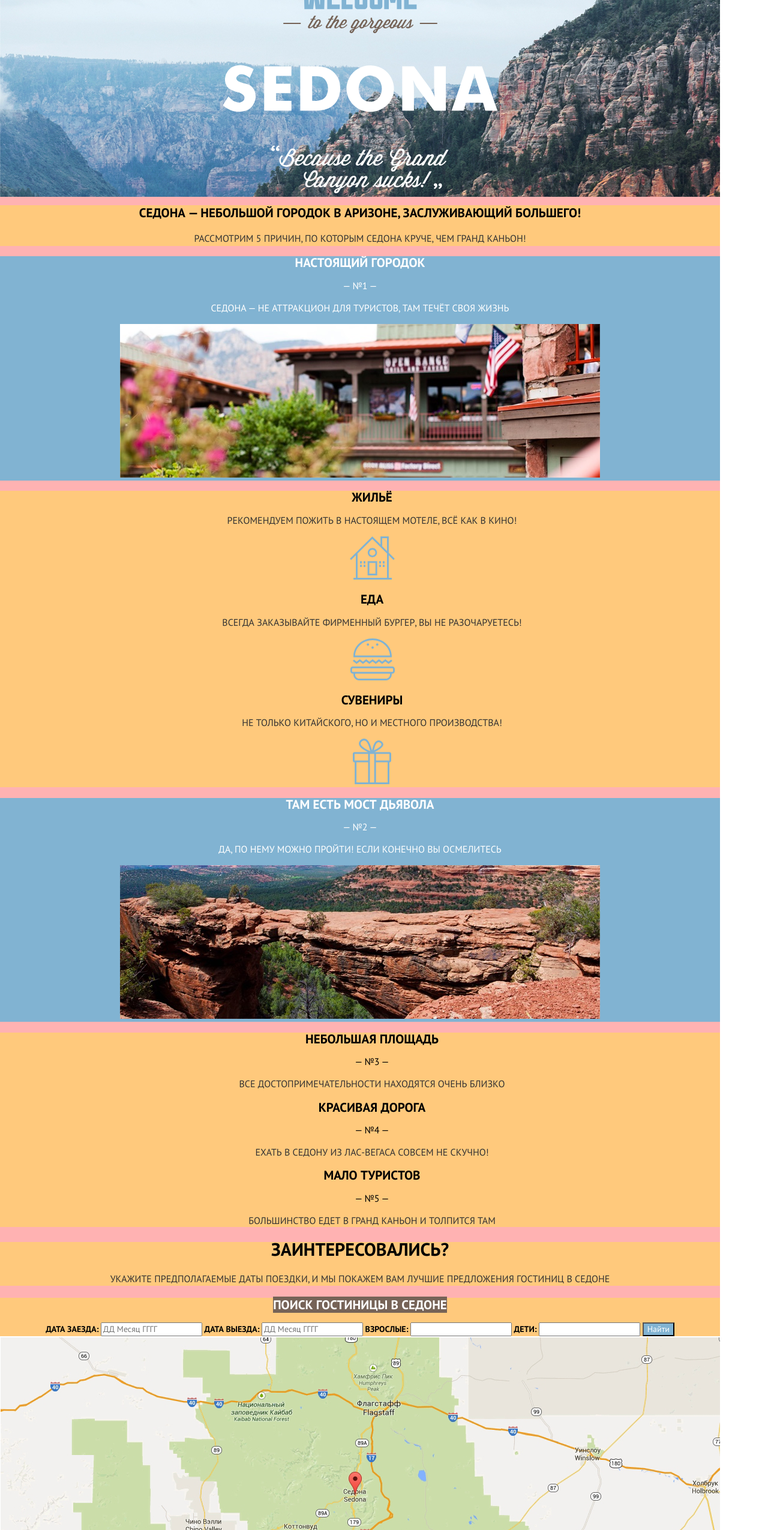
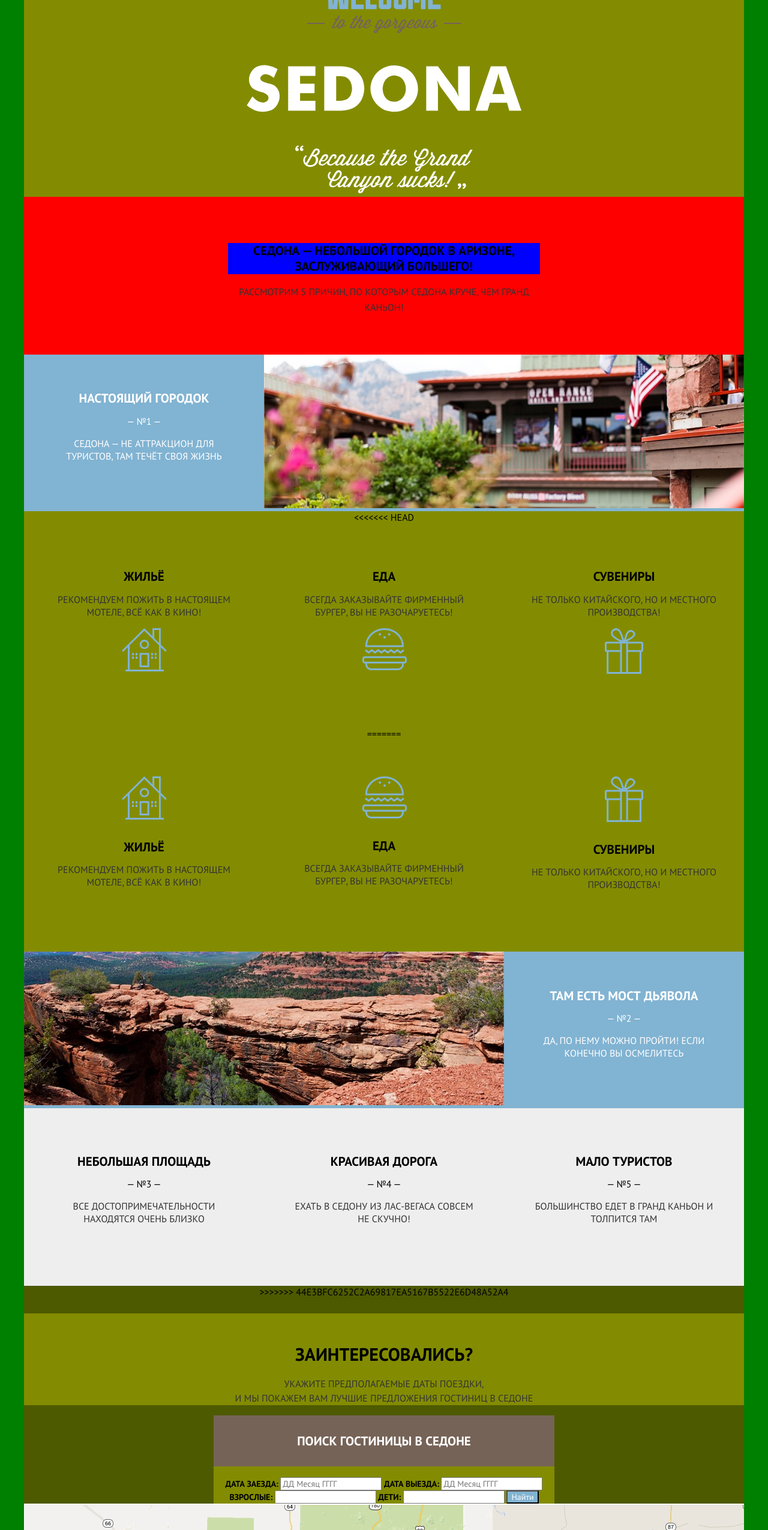
Before and after one commit to korki123/1000063-sedona-25, a plain HTML site: page index.html in a window 1280 px wide. Shown: the part 87-2637 px from the top of the page at 60% size. Drawn offline with Linux system fonts and the light colour scheme.

Commit message:
Revert "Revert "merge""
This reverts commit 6c3549f438e62c8c2e68f0a92e0abe0b4db2ed09.

```diff
--- a/css/style.css
+++ b/css/style.css
@@ -7,6 +7,14 @@ body {
   color: #000000;
   text-align: center;
   text-transform: uppercase;
+
+  width: 1200px;
+  background-color: green;
+}
+
+.centred {
+  width: 1200px;
+  margin: 0 auto;
 }
 
 /* Вспомогательный от Кекса */
@@ -36,11 +44,15 @@ a {
 }
 
 
+.main-header {
+  padding-bottom: -14px;
+}
+
 .navigation {
   font-size: 14px;
   font-weight: bold;
   line-height: 26px;
-}
+  }
 
 .main-navigation {
   margin: 0;
@@ -56,12 +68,30 @@ a {
   list-style: none;
 }
 
+.main-navigation {
+  margin: 0;
+  padding: 0;
+  display: flex;
+  width: 1200px;
+}
+
+
 .site-navigation {
   color: #000000;
+<<<<<<< HEAD
   width: 239px;
   height: 56px;
   padding-top: 14px;
 
+=======
+  padding: 15px 0;
+  width: 240px;
+  text-align: center;
+}
+
+.site-navigation:nth-child(2) {
+  margin-right: 240px;
+>>>>>>> 44e3bfc6252c2a69817ea5167b5522e6d48a52a4
 }
 
 .site-navigation:hover {
@@ -81,6 +111,7 @@ a {
   color: #81B3D2;
 }
 
+<<<<<<< HEAD
 .main-navigation li:nth-child(-n+2) {
   order: 0;
 }
@@ -94,16 +125,29 @@ a {
 }
 
 
+=======
+>>>>>>> 44e3bfc6252c2a69817ea5167b5522e6d48a52a4
 .main-intro {
   background-image: url("../img/bg-photo.jpg");
   background-repeat: no-repeat;
   background-color: #81B3D2;
+  width: 1200px;
+  padding: 75px 0 75px 0;
+}
+
+.features-sedona {
+  padding-top: 63px;
+  padding-left: 340px;
+  padding-right: 340px;
+  padding-bottom: 50px;
+  background-color: red;
 }
 
 .features-sedona h1 {
   font-size: 21px;
   font-weight: bold;
   line-height: 26px;
+  background-color: blue;
 }
 
 .features-sedona p {
@@ -111,11 +155,30 @@ a {
   color: #333333;
 }
 
+.features {
+  display: flex;
+  flex-direction: column;
+}
+
 .features-advantage {
   background-color: #81B3D2;
   color: #ffffff;
 }
 
+.features-point-1,
+.features-point-2 {
+  width: 400px;
+  box-sizing: border-box;
+  padding: 45px 60px ;
+}
+
+.features-point-1 {
+  float: left;
+}
+
+.features-point-2 {
+  float: right;
+}
 
 .features-advantage h2,
 .features-leisure h2 {
@@ -127,9 +190,27 @@ a {
   color: #333333;
 }
 
+.features-leisure-list {
+  margin: 0;
+  padding: 0;
+  display: flex;
+}
+
+.features-icon {
+  margin-bottom: 30px;
+}
+
+.features-leisure-item {
+  width: 400px;
+  padding: 60px 45px 85px 45px;
+}
+
 .features-interest h2 {
   font-size: 30px;
   line-height: 24px;
+  padding-top: 56px;
+  padding-left: 400px;
+  padding-right: 400px;
 }
 
 .features-interest p {
@@ -137,16 +218,27 @@ a {
   color: #333333;
 }
 
-.search-hotel a {
+.last {
+  background-color: #eeeeee;
+}
+
+.search-hotel{
+  width: 568px;
+  margin: 0 auto;
+}
+
+
+.search-hotel h2 {
   font-size: 21px;
   color: white;
   background-color: #766357;
+  padding-top: 32px;
+  padding-bottom: 32px;
 }
 
-.search-hotel a:hover {
+.search-hotel h2:hover {
   background-color: #604E43;
 }
-
 
 .search-data {
   font-size: 14px;
@@ -162,12 +254,34 @@ a {
   background-color: #669EC0;
 }
 
+.main-footer {
+  display: flex;
+  justify-content: space-between;
+  vertical-align: middle;
+  padding: 36px 0;
+}
+
+.footer-link,
+.footer-social,
+.footer-copyright {
+  width: 400px;
+}
 
 .main-footer a {
   color: #000000;
 }
 
+.footer-social {
+  padding: 0;
+  margin: 0;
+  display: flex;
+  justify-content: center;
+}
+
 .social-button {
+  width: 46px;
+  padding-left: 3px;
+  padding-right: 3px;
   background-color: #81B3D2;
 }
 
@@ -257,7 +371,7 @@ a {
 }
 
 .hotel a {
-  font-size: 14px;
+  /* font-size: 14px; */
   font-weight: bold;
   color: #000000;
 }
--- a/index.html
+++ b/index.html
@@ -7,7 +7,7 @@
     <link rel="stylesheet" href="css/normalize.css">
     <link rel="stylesheet" href="css/style.css">
   </head>
-  <body>
+  <body class="centred">
 
     <header class="main-header">
 
@@ -34,13 +34,17 @@
           <p>Рассмотрим 5 причин, по которым Седона круче, чем гранд каньон!</p>
       </section>
 
+      <div class="features">
         <section class="features-advantage">
+          <div class="features-point-1">
             <h2 class="features-advantage-white">Настоящий городок</h2>
             <span class="features-advantage-white">— №1 —</span>
             <p>Седона — не аттракцион для туристов, там течёт своя жизнь</p>
+            </div>
           <img src="img/city1.jpg" width="800" height="256" alt="Настоящий городок">
         </section>
 
+<<<<<<< HEAD
       <section class="features-leisure">
         <ul class="features-leisure-list">
           <li class="features-leisure-item">
@@ -60,11 +64,39 @@
           </li>
         </ul>
       </section>
+=======
+        <section class="features-leisure">
+          <ul class="features-leisure-list">
+            <li class="features-leisure-item">
+              <div class="features-icon">
+                <img src="img/icon-home.svg" alt="Иконка домика">
+              </div>
+              <h2>Жильё</h2>
+              <p>Рекомендуем пожить в настоящем мотеле, всё как в кино!</p>
+            </li>
+            <li class="features-leisure-item">
+              <div class="features-icon">
+                <img src="img/icon-burger.svg" alt="Иконка бургера">
+              </div>
+              <h2>Еда</h2>
+              <p>Всегда заказывайте фирменный бургер, вы не разочаруетесь!</p>
+            </li>
+            <li class="features-leisure-item">
+              <div class="features-icon">
+                <img src="img/icon-souvenir.svg" alt="Иконка сувениры">
+              </div>
+              <h2>Сувениры</h2>
+              <p>Не только китайского, но и местного производства!</p>
+            </li>
+          </ul>
+        </section>
 
         <section class="features-advantage">
+          <div class="features-point-2">
             <h2 class="features-advantage-white">Там есть Мост дьявола</h2>
             <span class="features-advantage-white">— №2 —</span>
             <p>Да, по нему можно пройти! Если конечно вы осмелитесь</p>
+          </div>
             <img src="img/city2.jpg" width="800" height="256" alt="Мост дьявола">
         </section>
 
@@ -87,15 +119,19 @@
             </li>
           </ul>
         </section>
+      </div>
+>>>>>>> 44e3bfc6252c2a69817ea5167b5522e6d48a52a4
+
+
 
 
       <section class="features-interest">
         <h2>Заинтересовались?</h2>
-        <p>Укажите предполагаемые даты поездки, и мы покажем вам лучшие предложения гостиниц в седоне</p>
+        <p>Укажите предполагаемые даты поездки, <br>и мы покажем вам лучшие предложения гостиниц в седоне</p>
       </section>
 
       <section class="search-hotel">
-        <h2 class="features-advantage-white"><a href="#">Поиск гостиницы в седоне</a></h2>
+        <a href="#"><h2 class="features-advantage-white">Поиск гостиницы в седоне</h2></a>
         <form class="search-data" action="index.html" method="post">
           <label class="search-data">Дата заезда:
             <input type="text" name="date-in" value="" placeholder="ДД Месяц ГГГГ">
```
Lines whose indentation alone changed are shown as unchanged.
